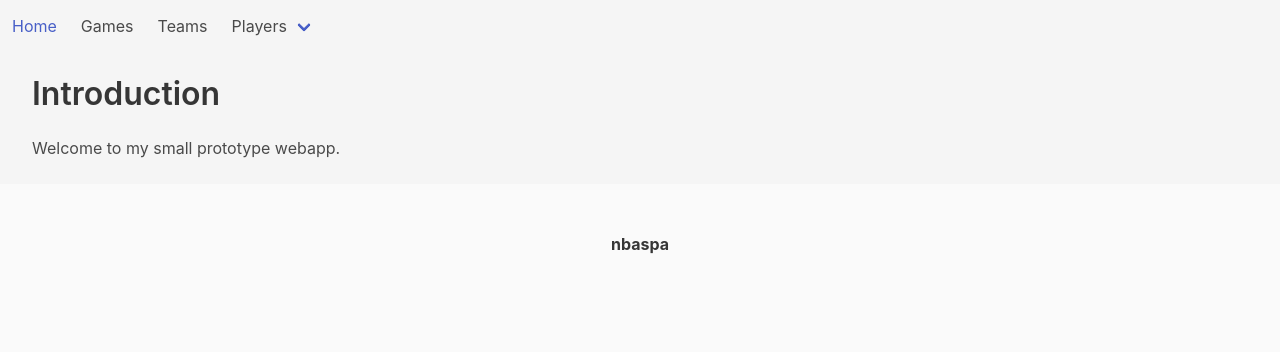
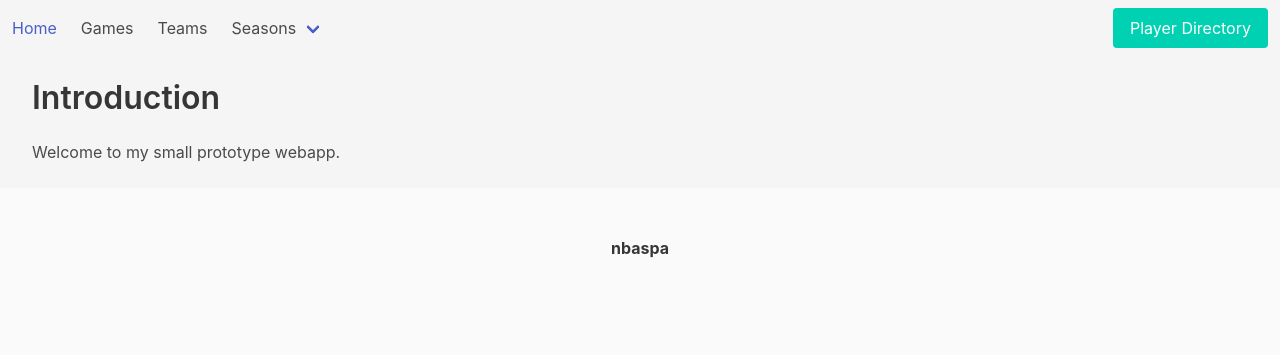
Before and after one commit to ak-gupta/nbaspa-app, a Flask app: page / in a window 1280 px wide. Shown: the top 355 px of the page. Run offline with Flask 2, Linux system fonts and the light colour scheme; parts of the project's set-up code (start-up, migrations or seed data) failed here and were passed over.

Commit message:
Small layout changes while I procrastinate fixing the season comparison page

```diff
--- a/nbaspa_app/players/templates/season_home.html
+++ b/nbaspa_app/players/templates/season_home.html
@@ -11,6 +11,7 @@
     <br>
     <h4 class="title">{{ season }} Summary</h4>
     <p class="subtitle">Use the list to select and compare the SPA+ rating of any players.</p>
+    <p>See <a href="{{ url_for('players_bp.top_players', season=season, page=1) }}">here</a> for a complete list of ratings</p>
     <br>
     <div class="columns">
         <div class="column is-2">
--- a/nbaspa_app/templates/layout.html
+++ b/nbaspa_app/templates/layout.html
@@ -29,15 +29,18 @@
                     <a class="navbar-item" href="{{ url_for('game_bp.schedule') }}">Games</a>
                     <a class="navbar-item" href="{{ url_for('teams_bp.teams_home') }}">Teams</a>
                     <div class="navbar-item has-dropdown is-hoverable">
-                        <a class="navbar-link">Players</a>
+                        <a class="navbar-link">Seasons</a>
                         <div class="navbar-dropdown">
-                            <a class="navbar-item" href="{{ url_for('players_bp.player_directory') }}">
-                                Directory
-                            </a>
-                            <hr class="navbar-divider">
                             {% for row in config['SEASONS'] %}
                                 <a class="navbar-item" href="{{ url_for('players_bp.season_home', season=row) }}">{{ row }}</a>
                             {% endfor %}
+                        </div>
+                    </div>
+                </div>
+                <div class="navbar-end">
+                    <div class="navbar-item">
+                        <div class="buttons">
+                            <a class="button is-primary" href="{{ url_for('players_bp.player_directory') }}">Player Directory</a>
                         </div>
                     </div>
                 </div>
```
